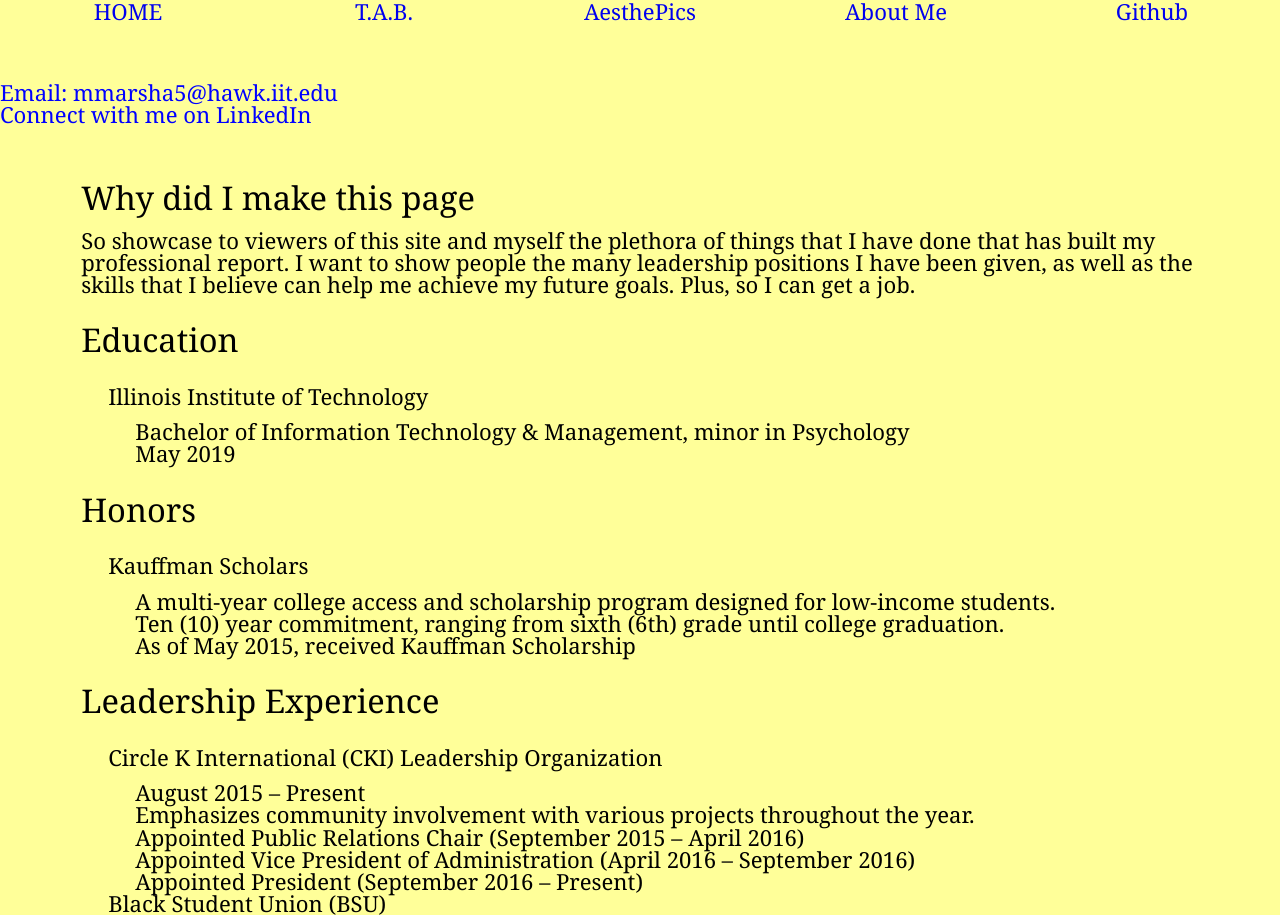
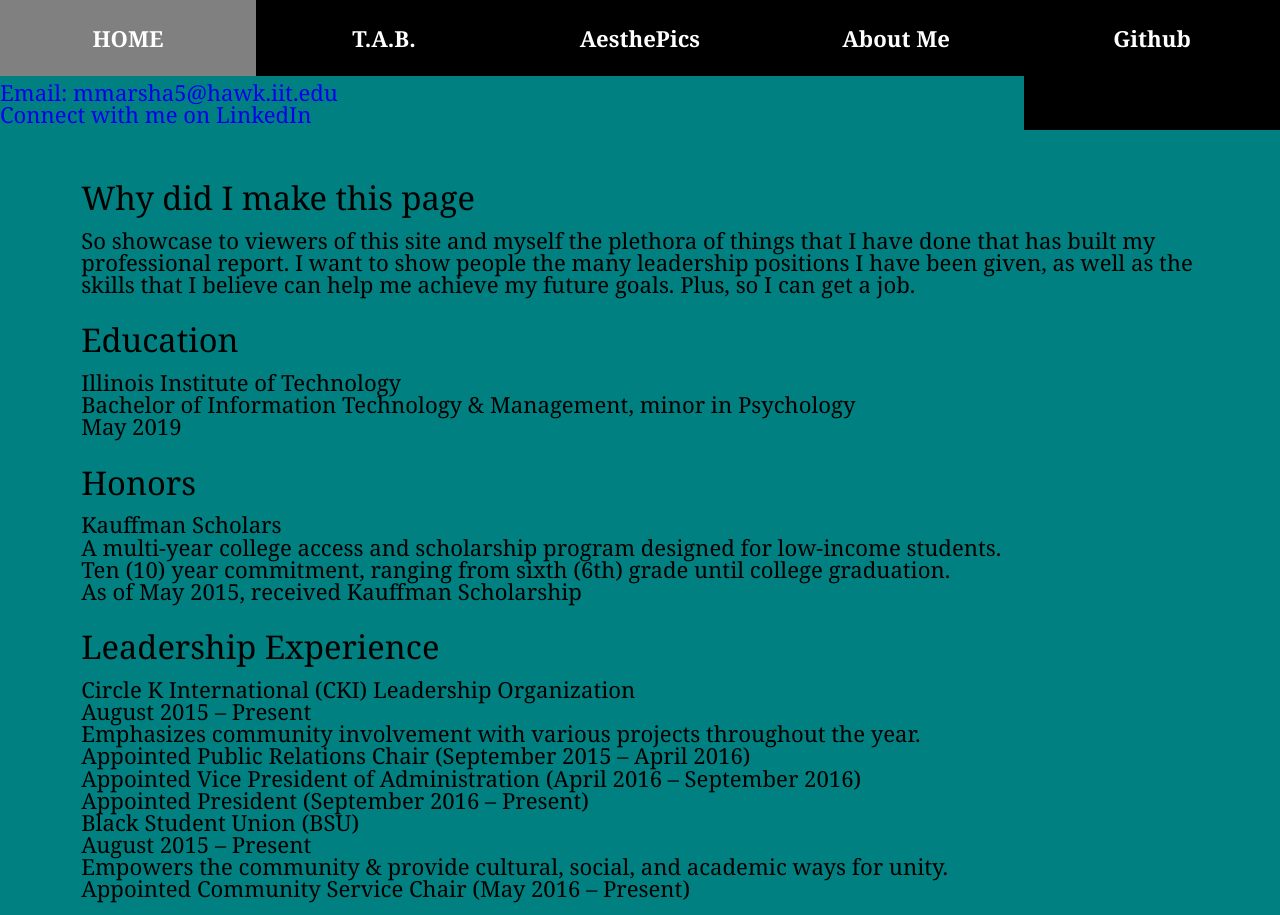
Before and after one commit to martaemarshall/website, a plain HTML site: page resume/index.html in a window 1280 px wide. Shown: the top 915 px of the page. Drawn offline with Linux system fonts and the light colour scheme.

Commit message:
Changing up color and format of page

```diff
--- a/css/screen.css
+++ b/css/screen.css
@@ -54,8 +54,9 @@ figcaption {
 }
 
 footer { /* Modify all footer elements */
-  font-size: 0.772em;
-  background-color: white;
+  font-size: 0.772em; /* 12.352px */
+  color: #ffffcc;
+  background-color: black;
 }
 
 /* ===== LAYOUT STYLES ===== */
@@ -69,62 +70,42 @@ footer { /* Modify all footer elements */
   position: absolute;
   top: 0;
   width: 100%;
+}
+
+#navigation li a { /* Allows a clickable box for nav links */
+  color: white;
+  font-weight: bold;
+  background-color: black;
   text-align: center;
+  padding: 1.222em 0 1.222em 0;
+}
+
+#navigation li:hover a { /* Making a bar that lights when selected */
+  background-color: gray;
 }
 
 #main {
   padding: 1.222em 3.667em;
 }
 
-/*#navigation {
-  position: absolute;
-  width: 100%;
-  top: 0;
-  left: 0;
-  font-size: 0.878em;
+.footer {
+  text-align: center;
+  padding: 0.891em 0 0.891em 0;
 }
 
-.navigation li a{  Allows a clickable box for nav links
-  background-color: #090f0f;
-  color: white;
-  font-weight: bold;
-  text-align: center;
-}
-
-.navigation li:hover a { Making a bar that lights when selected
-  background: blue;
-}*/
-
-.u-email,
-.u-url { /* set the color of the url & email links */
+/*.u-email,
+.u-url { /* set the color of the url & email links
   color: blue;
 }
 /* ===== MODULAR STYLES ===== */
-figure {
+figure,
+#navigation li a {
   display: block;
 }
 
 #navigation li { /* Keeps the navigation link lined up & stretch across page */
   float: left;
-  width: 20%; /* 4 links in the navigation bar */
-}
-
-#home header h1,
-#home header h3,
-#aesthepics header h3,
-#tab header h3,
-.u-email,
-.u-url { /* center the header objects and the url & email */
-  text-align: center;
-  padding-bottom: 0.611em;
-}
-
-#resume { /* setting specific font for the resume page */
-  font: 'garamond';
-}
-#resume #main ul { /* set padding to the main */
-  padding-top: 0.611em;
-  padding-left: 1.222em;
+  width: 20% /* 5 links in the navigation bar */
 }
 
 /* ===== STATE STYLES ===== */
@@ -176,7 +157,7 @@ figure {
 @media screen and (min-width: 1103px) {
   html {
     font-size: 1.383em;
-    background-color: #ffff99; /* pastel yellow */
+    background-color: teal; /*#ffff99; pastel yellow */
   }
 
    .navigation li a {
```
